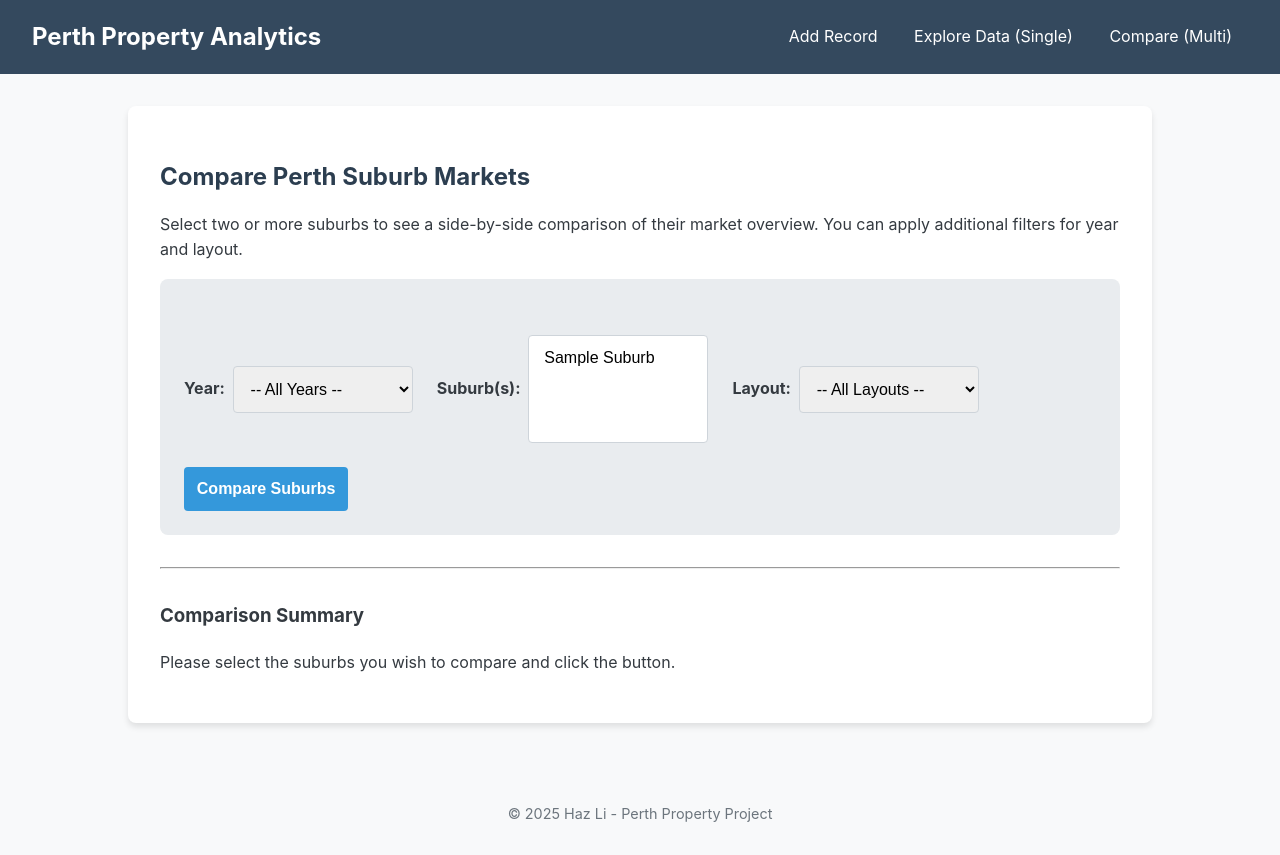
After one commit to cloud9ight/perth_property_analysis, a Flask app: page /compare in a window 1280 px wide. The commit adds this page. Run offline with Flask 3, Linux system fonts and the light colour scheme; tables that the repository leaves empty hold one stand-in row (values such as "Sample post"); some libraries are stand-ins or nearby versions.

Commit message:
new feature page: compare multiple suburbs and display summary

```diff
--- a/app.py
+++ b/app.py
@@ -244,6 +244,82 @@ def explore():
                            stats_summary=stats_summary,
                            selected_filters=selected_filters)
 
+@app.route('/compare', methods=['GET', 'POST'])
+def compare():
+    """
+    Handles the multi-suburb comparison page with a MySQL-compatible median calculation.
+    """
+    dim_data = get_dimension_data()
+    stats_summaries = []
+    selected_filters = {}
+
+    if request.method == 'POST':
+        try:
+            year = request.form.get('year_select')
+            suburb_ids = request.form.getlist('suburb_select', type=int)
+            layout_id = request.form.get('layout_select')
+
+            selected_filters = {
+                'year': int(year) if year else None,
+                'suburb_ids': suburb_ids,
+                'layout_id': int(layout_id) if layout_id else None
+            }
+            logging.info(f"User submitted filters for comparison: {selected_filters}")
+
+            if not suburb_ids:
+                flash("Please select at least one suburb for comparison.", 'danger')
+            else:
+                with engine.connect() as connection:
+                    for suburb_id in suburb_ids:
+                        conditions = ["p.suburb_id = :suburb_id"]
+                        params = {'suburb_id': suburb_id}
+                        if year: conditions.append("YEAR(p.date_sold) = :year"); params['year'] = year
+                        if layout_id: conditions.append("p.layout_id = :layout_id"); params['layout_id'] = layout_id
+                        where_clause = "WHERE " + " AND ".join(conditions)
+
+                        # ======================================================================
+                        # ▼▼▼ THIS IS THE CRITICAL FIX: The MySQL-compatible query ▼▼▼
+                        # ======================================================================
+                        query_stats_simple = f"""
+                            WITH FilteredProperties AS (
+                                SELECT p.price
+                                FROM FACT_Properties p
+                                {where_clause}
+                            ),
+                            RankedProperties AS (
+                                SELECT
+                                    price,
+                                    ROW_NUMBER() OVER (ORDER BY price ASC) as row_num,
+                                    (SELECT COUNT(*) FROM FilteredProperties) as total_count
+                                FROM FilteredProperties
+                            )
+                            SELECT
+                                (SELECT s.suburb_name FROM DIM_Suburbs s WHERE s.suburb_id = :suburb_id) as suburb_name,
+                                (SELECT COUNT(*) FROM FilteredProperties) as total_sales,
+                                (SELECT AVG(price) FROM FilteredProperties) as avg_price,
+                                -- The robust median calculation using window functions
+                                (SELECT AVG(price) FROM RankedProperties
+                                 WHERE row_num IN (FLOOR((total_count + 1) / 2), CEIL((total_count + 1) / 2))) as median_price
+                        """
+                        # ======================================================================
+
+                        stats_df = pd.read_sql(text(query_stats_simple), connection, params=params)
+
+                        # We must check if total_sales is not None and > 0 before appending
+                        if not stats_df.empty and stats_df.iloc[0]['total_sales'] and stats_df.iloc[0]['total_sales'] > 0:
+                            stats_summaries.append(stats_df.iloc[0].to_dict())
+
+        except Exception as e:
+            flash(f"Error running comparison query: {e}", 'danger')
+            logging.error(f"Failed during compare POST request: {e}")
+
+    return render_template('compare.html',
+                           available_years=dim_data['available_years'],
+                           available_suburbs=dim_data['suburbs'],
+                           available_layouts=dim_data['layouts'],
+                           stats_summaries=stats_summaries,
+                           selected_filters=selected_filters)
+
 # --- 5. Run the App ---
 if __name__ == '__main__':
     app.run(debug=True, port=5001)
--- a/templates/base.html
+++ b/templates/base.html
@@ -28,7 +28,8 @@
       >
       <div class="nav-links">
         <a href="{{ url_for('add_new_record') }}">Add Record</a>
-        <a href="{{ url_for('explore') }}">Explore Data</a>
+        <a href="{{ url_for('explore') }}">Explore Data (Single)</a>
+        <a href="{{ url_for('compare') }}">Compare (Multi)</a>
       </div>
     </nav>
 
--- /dev/null
+++ b/templates/compare.html
@@ -0,0 +1,97 @@
+{% extends "base.html" %}
+
+{% block title %}Compare Suburb Markets{% endblock %}
+
+{% block content %}
+    <h2>Compare Perth Suburb Markets</h2>
+    <p>Select two or more suburbs to see a side-by-side comparison of their market overview. You can apply additional filters for year and layout.</p>
+
+    <!-- Filter Form -->
+    <div class="filter-container">
+        <form class="filter-form" action="{{ url_for('compare') }}" method="post">
+
+            <div class="filter-group">
+                <label for="year_select">Year:</label>
+                <select id="year_select" name="year_select">
+                    <option value="">-- All Years --</option>
+                    {% for year in available_years %}
+                        <option value="{{ year }}" {% if year == selected_filters.year %}selected{% endif %}>{{ year }}</option>
+                    {% endfor %}
+                </select>
+            </div>
+
+            <div class="filter-group">
+                <label for="suburb_select">Suburb(s):</label>
+                <select id="suburb_select" name="suburb_select" class="multi-searchable-select" multiple required>
+                    <!-- No default option needed for multi-select with Choices.js -->
+                    {% for suburb in available_suburbs %}
+                         <option value="{{ suburb.suburb_id }}"
+                                 {% if suburb.suburb_id in selected_filters.suburb_ids %}selected{% endif %}>
+                            {{ suburb.suburb_name | title }}
+                        </option>
+                    {% endfor %}
+                </select>
+            </div>
+
+            <div class="filter-group">
+                <label for="layout_select">Layout:</label>
+                <select id="layout_select" name="layout_select" >
+                    <option value="">-- All Layouts --</option>
+                    {% for layout in available_layouts %}
+                        <option value="{{ layout.layout_id }}" {% if layout.layout_id == selected_filters.layout_id %}selected{% endif %}>
+                            {{ layout.layout_name }}
+                        </option>
+                    {% endfor %}
+                </select>
+            </div>
+
+            <button type="submit">Compare Suburbs</button>
+        </form>
+    </div>
+
+    <hr style="margin: 2em 0;">
+
+    <!-- Results Section for Comparison -->
+    <div class="comparison-results">
+        <h3>Comparison Summary</h3>
+        {% if stats_summaries %}
+            <div class="summary-grid">
+                {% for summary in stats_summaries %}
+                    <div class="summary-box">
+                        <h4>{{ summary.suburb_name | title }}</h4>
+                        <p><strong>Total Sales Found:</strong> {{ summary.total_sales }}</p>
+                        <p><strong>Average Price:</strong> ${{ "{:,.0f}".format(summary.avg_price) if summary.avg_price else 'N/A' }}</p>
+                        <p><strong>Median Price:</strong> ${{ "{:,.0f}".format(summary.median_price) if summary.median_price else 'N/A' }}</p>
+                    </div>
+                {% endfor %}
+            </div>
+        {% elif request.method == 'POST' %}
+            <p>No data found for the selected criteria. Please try a different selection.</p>
+        {% else %}
+            <p>Please select the suburbs you wish to compare and click the button.</p>
+        {% endif %}
+    </div>
+
+{% endblock %}
+
+
+{% block scripts %}
+<script>
+    document.addEventListener('DOMContentLoaded', function() {
+        // --- Initialize Choices.js ONLY for the multi-select suburb dropdown ---
+        const multiSelect = document.getElementById('suburb_select');
+
+        if (multiSelect) {
+            console.log("Initializing Choices.js for Suburb multi-select.");
+            new Choices(multiSelect, {
+                removeItemButton: true,
+                searchPlaceholderValue: "Type to search suburbs...",
+                placeholder: true,
+                placeholderValue: 'Select one or more suburbs...'
+            });
+        } else {
+            console.error("Could not find the suburb multi-select element.");
+        }
+    });
+</script>
+{% endblock %}
```
